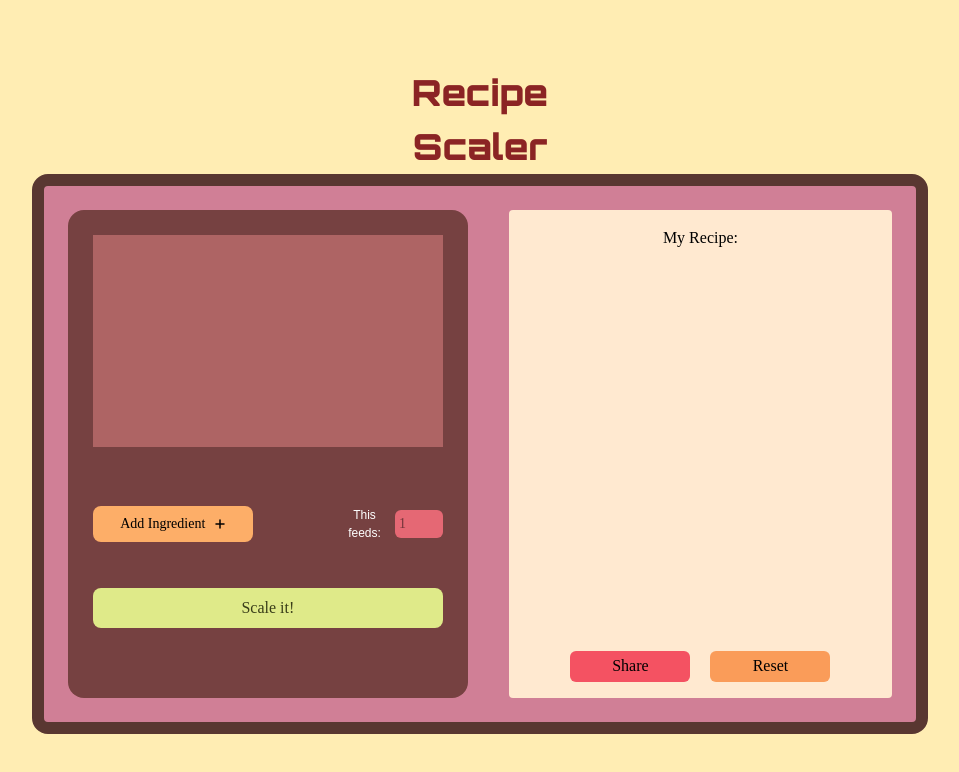
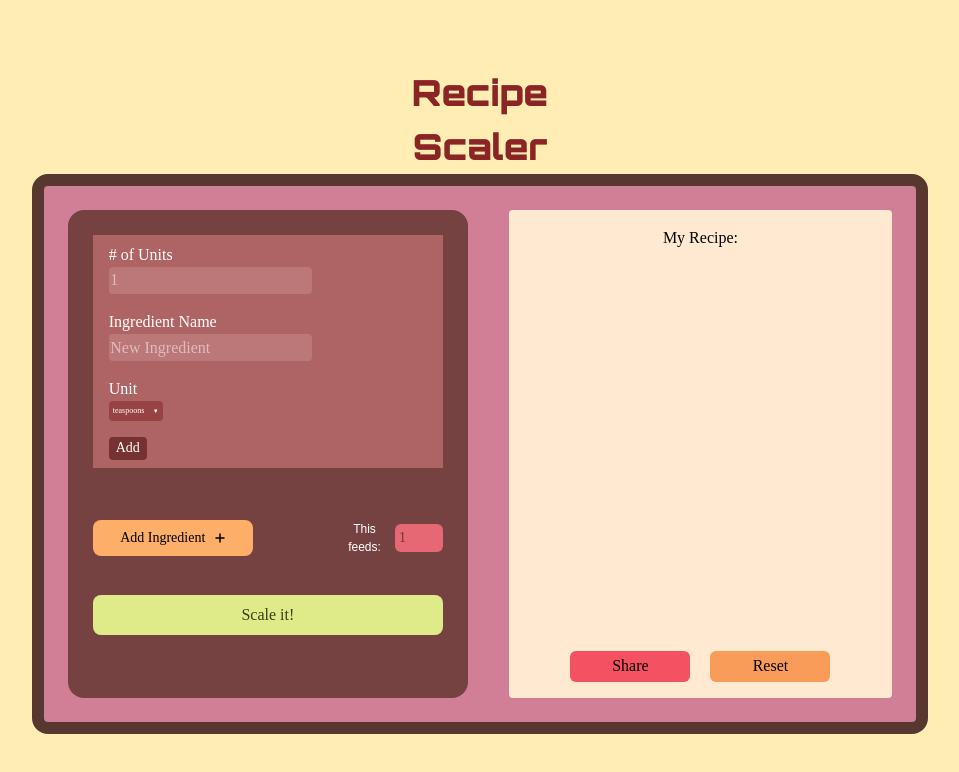
Before and after one commit to kellyyi2/recipe-scaler, a React (Vite) app: page / in a window 1280 px wide. Shown: the top 772 px of the page, without its empty margins (160-1119 px from the left). Built offline with nearby package versions, Linux system fonts and the light colour scheme; a web font is replaced by a local one.

Commit message:
Restore IngredientDisplay component

```diff
--- a/src/components/IngredientDisplay.jsx
+++ b/src/components/IngredientDisplay.jsx
@@ -1,10 +1,10 @@
-import React from "react"
-
+import React, { useState } from "react"
+import IngredientInputForm from "./IngredientInputForm";
 
 export default function IngredientDisplay() {
     return (
-        <div className="flex w-full h-full bg-[rgb(174,100,100)]">
-
+                <div className="flex flex-col w-full h-full bg-[rgb(174,100,100)]">
+                    <IngredientInputForm />
         </div>
     );
 }
```
